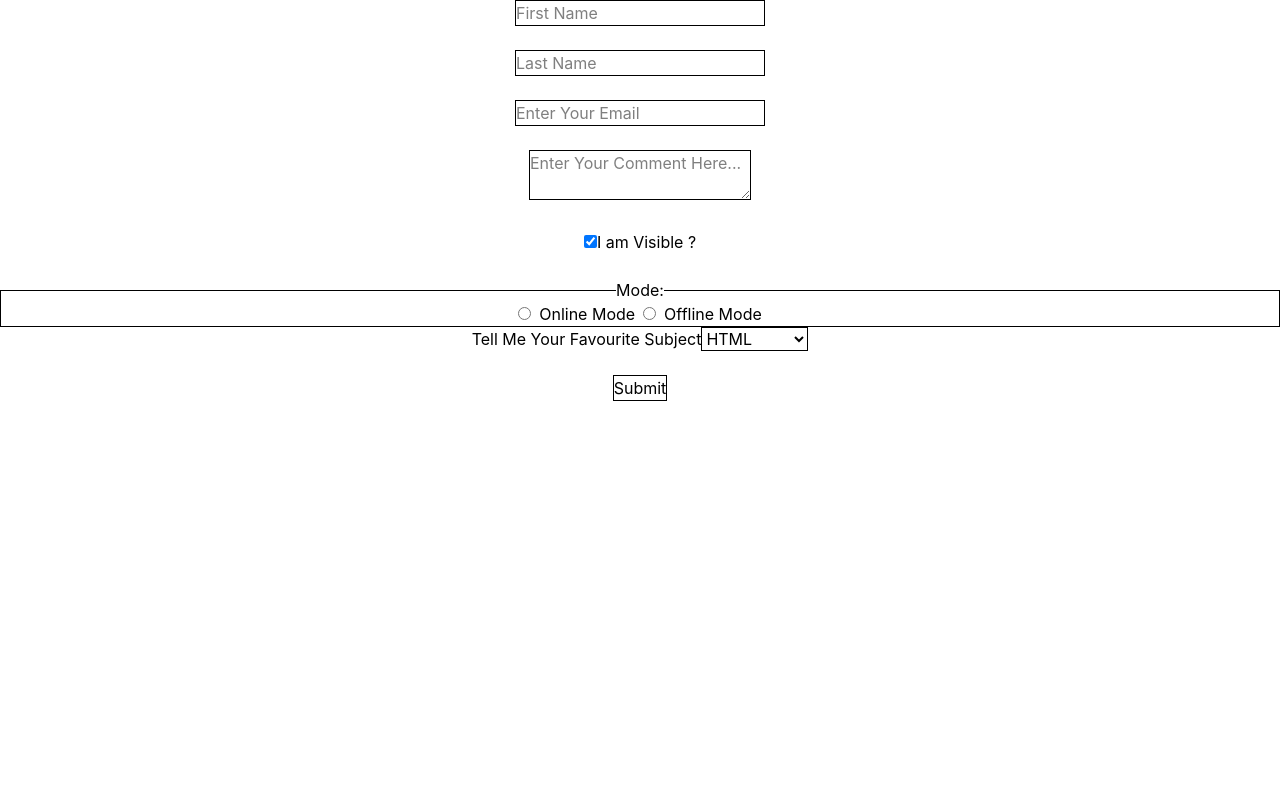
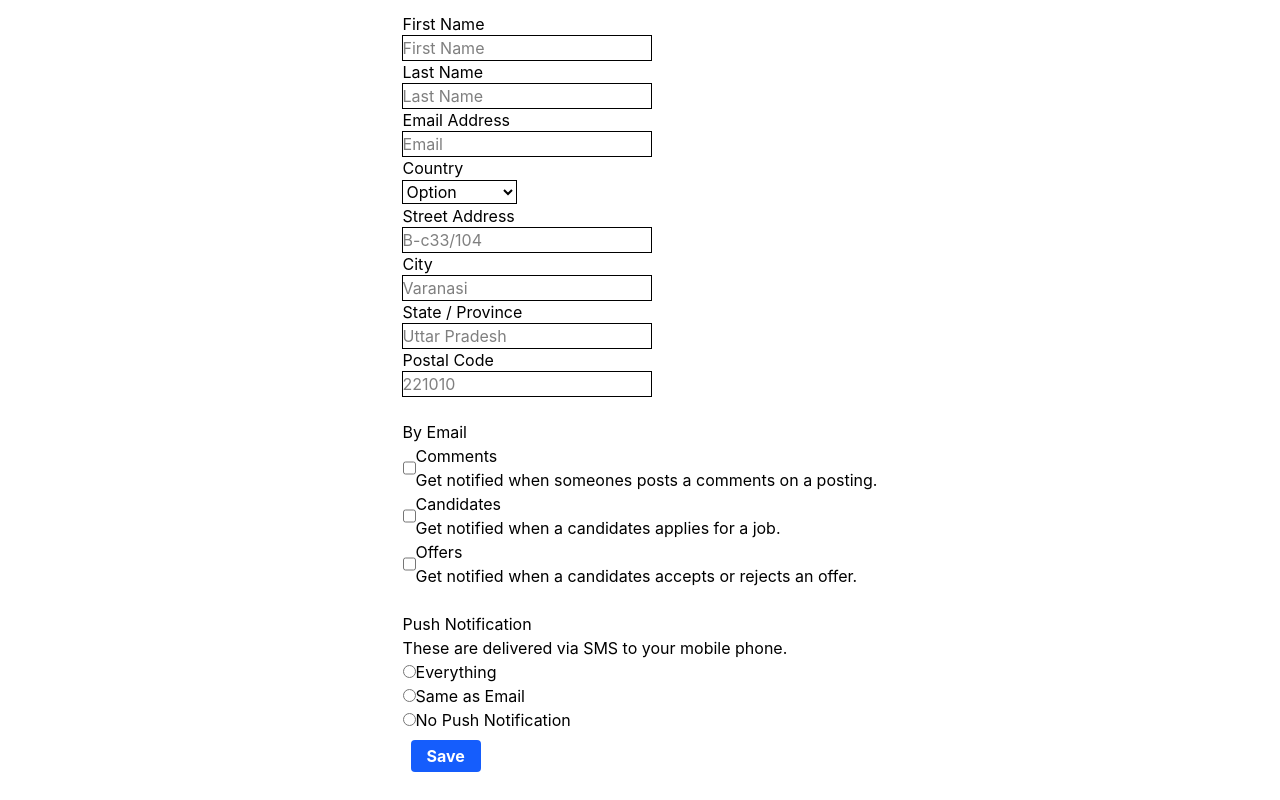
Before and after one commit to vaishalipatel164/reactprojects, a React (Vite) app: page / in a window 1280 px wide. Built offline with nearby package versions, Linux system fonts and the light colour scheme.

Commit message:
Create Form Project

```diff
--- a/src/App.jsx
+++ b/src/App.jsx
@@ -3,7 +3,8 @@ import './App.css'
 // import UseEffect from './pages/UseEffect';
 // import UseEffectProj from './pages/UseEffectProj';
 // import TestimonialProj from './pages/TestimonialProj';
-import Form from './pages/Form';
+// import Form from './pages/Form';
+import FormProj from './pages/FormProj';
 
 function App() {
   return (
@@ -11,7 +12,8 @@ function App() {
     {/* <UseEffect /> */}
     {/* <UseEffectProj /> */}
     {/* <TestimonialProj /> */}
-    <Form />
+    {/* <Form /> */}
+    <FormProj />
     </>
   );
 }
--- /dev/null
+++ b/src/pages/FormProj.jsx
@@ -0,0 +1,239 @@
+import React, { useState } from "react";
+import "./FormProj.css";
+
+function FormProj() {
+  const [formData, setFormData] = useState({
+    firstName: "",
+    lastName: "",
+    email: "",
+    country: "option",
+    streetAddress: "",
+    city: "",
+    state: "",
+    postalCode: "",
+    comments: false,
+    candidates: false,
+    offers: false,
+    pushNotification: "",
+  });
+
+  function changeHandler(event) {
+    const { name, value, checked, type } = event.target;
+    setFormData((prev) => ({
+      ...prev,
+      [name]: type === "checkbox" ? checked : value,
+    }));
+  }
+
+  function submitHandler(event) {
+    event.preventDefault();
+    console.log("Final Report");
+    console.log(formData);
+  }
+  return (
+    <div className="flex flex-col items-center mt-3">
+      <form onSubmit={submitHandler}>
+        <label htmlFor="firstName">First Name</label>
+        <br />
+        <input
+          className="outline"
+          type="text"
+          name="firstName"
+          id="firstName"
+          placeholder="First Name"
+          value={formData.firstName}
+          onChange={changeHandler}
+        />
+
+        <br />
+
+        <label htmlFor="lastName">Last Name</label>
+        <br />
+        <input
+          className="outline"
+          type="text"
+          name="lastName"
+          id="lastName"
+          placeholder="Last Name"
+          value={formData.lastName}
+          onChange={changeHandler}
+        />
+
+        <br />
+
+        <label htmlFor="email">Email Address</label>
+        <br />
+        <input
+          className="outline"
+          type="text"
+          name="email"
+          id="email"
+          placeholder="Email"
+          value={formData.email}
+          onChange={changeHandler}
+        />
+
+        <br />
+
+        <label htmlFor="country">Country</label>
+        <br />
+        <select
+          className="outline"
+          name="country"
+          id="country"
+          value={formData.country}
+          onChange={changeHandler}
+        >
+          <option value="option">Option</option>
+          <option value="india">India</option>
+          <option value="canada">Canada</option>
+          <option value="japan">Japan</option>
+          <option value="southkorea">South Korea</option>
+        </select>
+
+        <br />
+
+        <label htmlFor="streetAddress">Street Address</label>
+        <br />
+        <input
+          className="outline"
+          type="text"
+          name="streetAddress"
+          id="streetAddress"
+          placeholder="B-c33/104"
+          value={formData.streetAddress}
+          onChange={changeHandler}
+        />
+
+        <br />
+
+        <label htmlFor="City">City</label>
+        <br />
+        <input
+          className="outline"
+          type="text"
+          name="city"
+          id="city"
+          placeholder="Varanasi"
+          value={formData.city}
+          onChange={changeHandler}
+        />
+
+        <br />
+
+        <label htmlFor="state">State / Province</label>
+        <br />
+        <input
+          className="outline"
+          type="text"
+          name="state"
+          id="state"
+          placeholder="Uttar Pradesh"
+          value={formData.state}
+          onChange={changeHandler}
+        />
+
+        <br />
+
+        <label htmlFor="postalCode">Postal Code</label>
+        <br />
+        <input
+          className="outline"
+          type="text"
+          name="postalCode"
+          id="postalCode"
+          placeholder="221010"
+          value={formData.postalCode}
+          onChange={changeHandler}
+        />
+
+        <br />
+        <br />
+        <fieldset>
+          <legend>By Email</legend>
+          <div className="flex">
+            <input
+              type="checkbox"
+              name="comments"
+              id="comments"
+              checked={formData.comments}
+              onChange={changeHandler}
+            />
+            <div>
+              <label htmlFor="comments">Comments</label>
+              <p>Get notified when someones posts a comments on a posting.</p>
+            </div>
+          </div>
+
+          <div className="flex">
+            <input
+              type="checkbox"
+              name="candidates"
+              id="candidates"
+              checked={formData.candidates}
+              onChange={changeHandler}
+            />
+            <div>
+              <label htmlFor="candidates">Candidates</label>
+              <p>Get notified when a candidates applies for a job.</p>
+            </div>
+          </div>
+
+          <div className="flex">
+            <input
+              type="checkbox"
+              name="offers"
+              id="offers"
+              checked={formData.offers}
+              onChange={changeHandler}
+            />
+            <div>
+              <label htmlFor="offers">Offers</label>
+              <p>Get notified when a candidates accepts or rejects an offer.</p>
+            </div>
+          </div>
+        </fieldset>
+
+        <br />
+        <fieldset className="">
+          <legend>Push Notification</legend>
+          <p>These are delivered via SMS to your mobile phone.</p>
+          <input
+            type="radio"
+            id="pushEverything"
+            name="pushNotification"
+            value="Everything"
+            onChange={changeHandler}
+          />
+          <label htmlFor="pushEverything">Everything</label>
+
+          <br />
+          <input
+            type="radio"
+            id="pushEmail"
+            name="pushNotification"
+            value="Same as email"
+            onChange={changeHandler}
+          />
+          <label htmlFor="pushEmail">Same as Email</label>
+
+          <br />
+          <input
+            type="radio"
+            id="pushNothing"
+            name="pushNotification"
+            value="No Push Notification"
+            onChange={changeHandler}
+          />
+          <label htmlFor="pushNothing">No Push Notification</label>
+        </fieldset>
+
+        <button className="bg-blue-600 text-white font-bold rounded py-1 px-4 m-2">
+          Save
+        </button>
+      </form>
+    </div>
+  );
+}
+
+export default FormProj;
```
Also changed, not shown: src/pages/FormProj.css (added).
